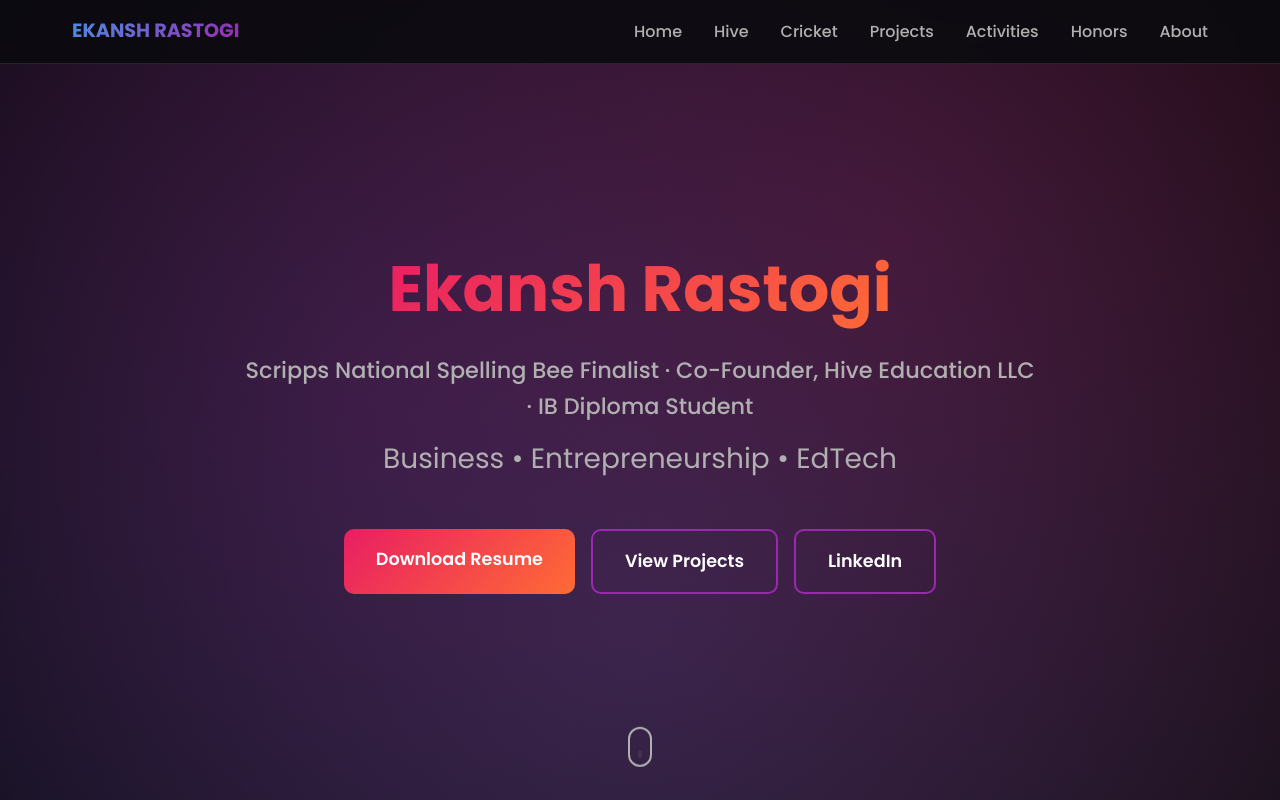
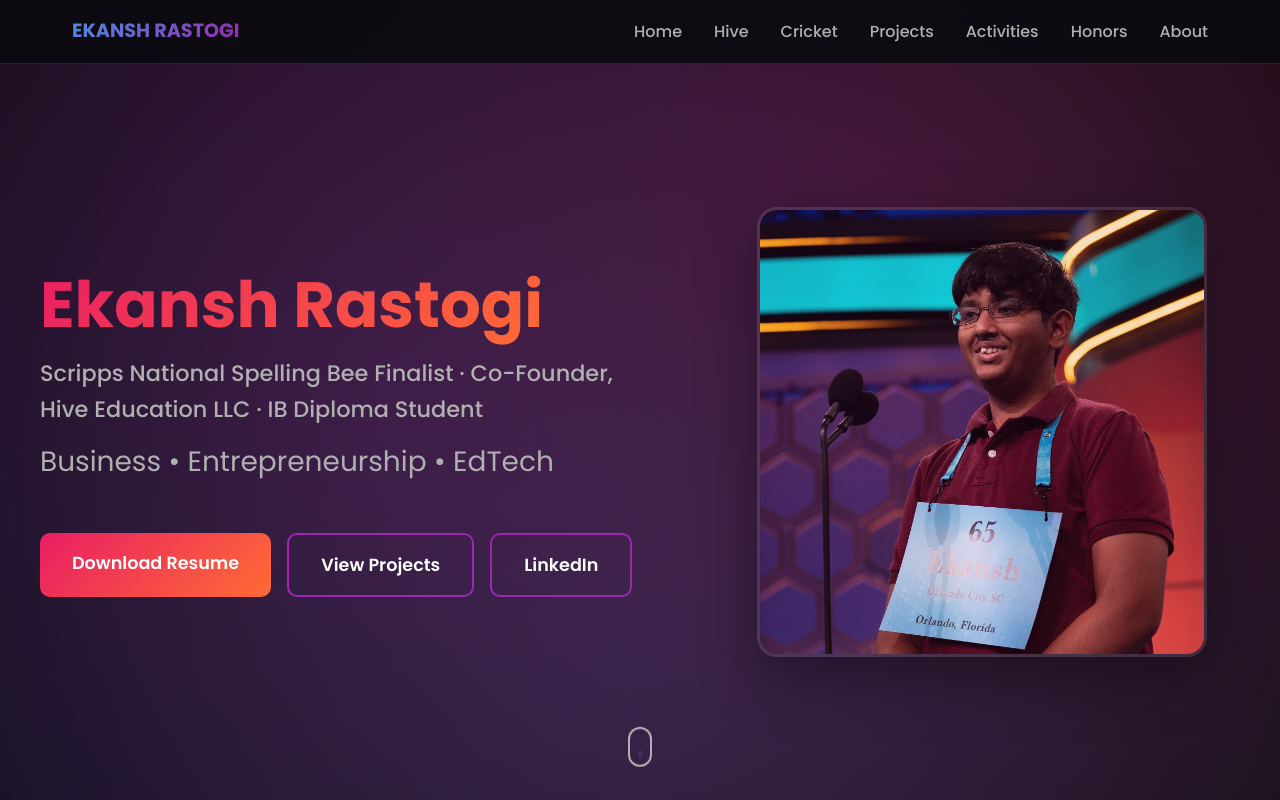
Before and after one commit to Akr1040317/ekanshPortfolio, a React (Create React App) app: page / in a window 1280 px wide. Shown: the top 800 px of the page. Built offline with nearby package versions, Linux system fonts and the light colour scheme.

Commit message:
Hero: add two-column layout with image on right, text/buttons on left

```diff
--- a/src/App.css
+++ b/src/App.css
@@ -121,10 +121,20 @@
     flex-direction: column;
     justify-content: center;
     align-items: center;
-    text-align: center;
     padding: 6rem 2rem 2rem;
     position: relative;
     overflow: hidden;
+}
+
+.hero-container {
+    max-width: 1200px;
+    width: 100%;
+    display: grid;
+    grid-template-columns: 1.2fr 1fr;
+    gap: 4rem;
+    align-items: center;
+    z-index: 1;
+    position: relative;
 }
 
 .hero::before {
@@ -141,10 +151,9 @@
 }
 
 .hero-content {
-    max-width: 800px;
     z-index: 1;
     position: relative;
-    margin-top: -2rem;
+    text-align: left;
 }
 
 .hero-title {
@@ -152,6 +161,7 @@
     font-weight: 700;
     margin-bottom: 0.75rem;
     animation: fadeInUp 1s ease;
+    line-height: 1.2;
 }
 
 .gradient-text {
@@ -1193,8 +1203,55 @@
     display: flex;
     gap: 1rem;
     flex-wrap: wrap;
+    justify-content: flex-start;
+    margin-top: 1rem;
+}
+
+/* Hero Image */
+.hero-image-wrapper {
+    display: flex;
     justify-content: center;
-    margin-top: 1rem;
+    align-items: center;
+    position: relative;
+    z-index: 1;
+}
+
+.hero-image-container {
+    width: 100%;
+    max-width: 450px;
+    aspect-ratio: 1;
+    border-radius: 20px;
+    overflow: hidden;
+    position: relative;
+    box-shadow: 0 20px 60px rgba(0, 0, 0, 0.4);
+    border: 3px solid rgba(255, 255, 255, 0.1);
+    transition: transform 0.3s ease, box-shadow 0.3s ease;
+}
+
+.hero-image-container:hover {
+    transform: translateY(-5px);
+    box-shadow: 0 25px 70px rgba(156, 39, 176, 0.3);
+}
+
+.hero-image-container::before {
+    content: '';
+    position: absolute;
+    top: 0;
+    left: 0;
+    right: 0;
+    bottom: 0;
+    background: linear-gradient(135deg, rgba(156, 39, 176, 0.1), rgba(233, 30, 99, 0.1));
+    z-index: 1;
+    pointer-events: none;
+}
+
+.hero-image {
+    width: 100%;
+    height: 100%;
+    object-fit: cover;
+    display: block;
+    position: relative;
+    z-index: 0;
 }
 
 /* Contact section */
@@ -1488,6 +1545,25 @@
 
 /* Responsive Design */
 @media (max-width: 968px) {
+    .hero-container {
+        grid-template-columns: 1fr;
+        gap: 3rem;
+        text-align: center;
+    }
+
+    .hero-content {
+        text-align: center;
+    }
+
+    .hive-links {
+        justify-content: center;
+    }
+
+    .hero-image-container {
+        max-width: 350px;
+        margin: 0 auto;
+    }
+
     .cricket-content,
     .hive-hero,
     .hive-info-grid {
--- a/src/components/Hero.jsx
+++ b/src/components/Hero.jsx
@@ -1,9 +1,11 @@
 import React from 'react';
 import resumePdf from '../assets/Ekansh_Rastogi_Resume (1).pdf';
+import heroImage from '../assets/ekansh-scripps.jpeg';
 
 const Hero = () => {
   return (
     <section id="home" className="hero">
+      <div className="hero-container">
         <div className="hero-content">
           <h1 className="hero-title">
             <span className="gradient-text">Ekansh Rastogi</span>
@@ -27,6 +29,12 @@ const Hero = () => {
             </a>
           </div>
         </div>
+        <div className="hero-image-wrapper">
+          <div className="hero-image-container">
+            <img src={heroImage} alt="Ekansh Rastogi" className="hero-image" />
+          </div>
+        </div>
+      </div>
       <div className="scroll-indicator">
         <div className="mouse"></div>
       </div>
```
Lines whose indentation alone changed are shown as unchanged.
